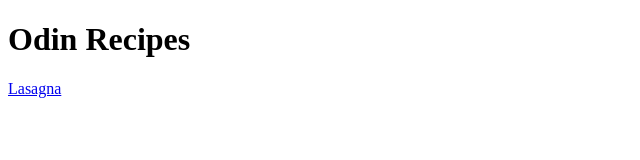
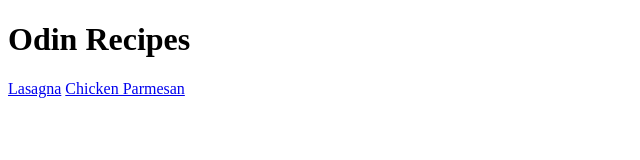
Before and after one commit to sennapierce/odin-recipes, a plain HTML site: page index.html in a window 1280 px wide. Shown: the whole page, without its empty margins (0-640 px from the left). Drawn offline with Linux system fonts and the light colour scheme.

Commit message:
Link chicken parmesan to homepage

```diff
--- a/index.html
+++ b/index.html
@@ -9,5 +9,6 @@
 <body>
     <h1>Odin Recipes</h1>
     <a href="recipes/lasagna.html">Lasagna</a>
+    <a href="recipes/chicken_parmesan.html">Chicken Parmesan</a>
 </body>
 </html>
```
